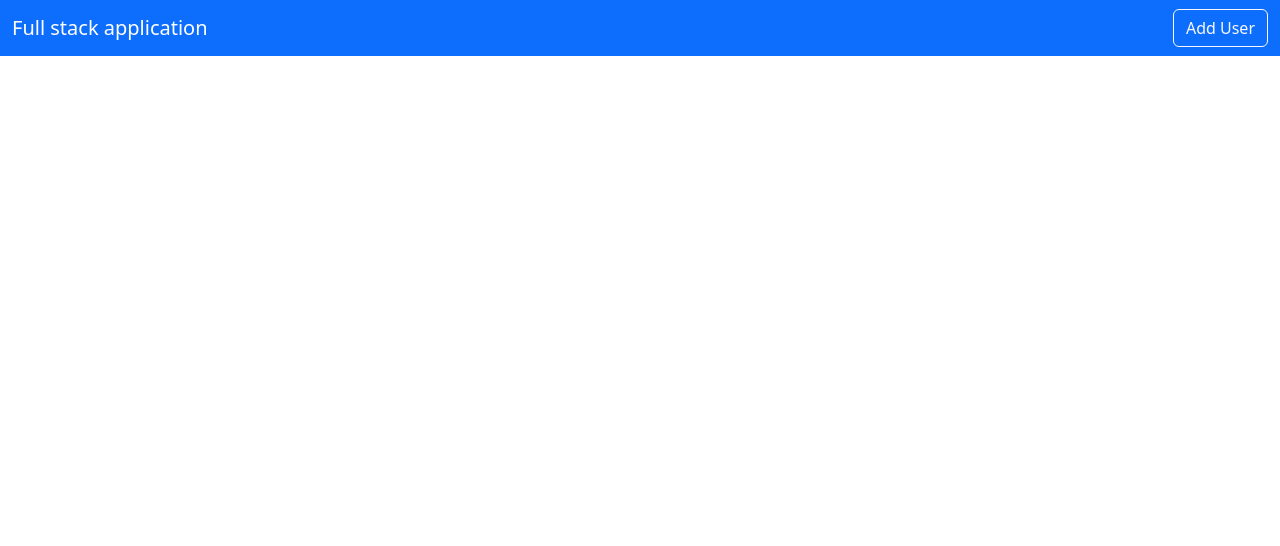
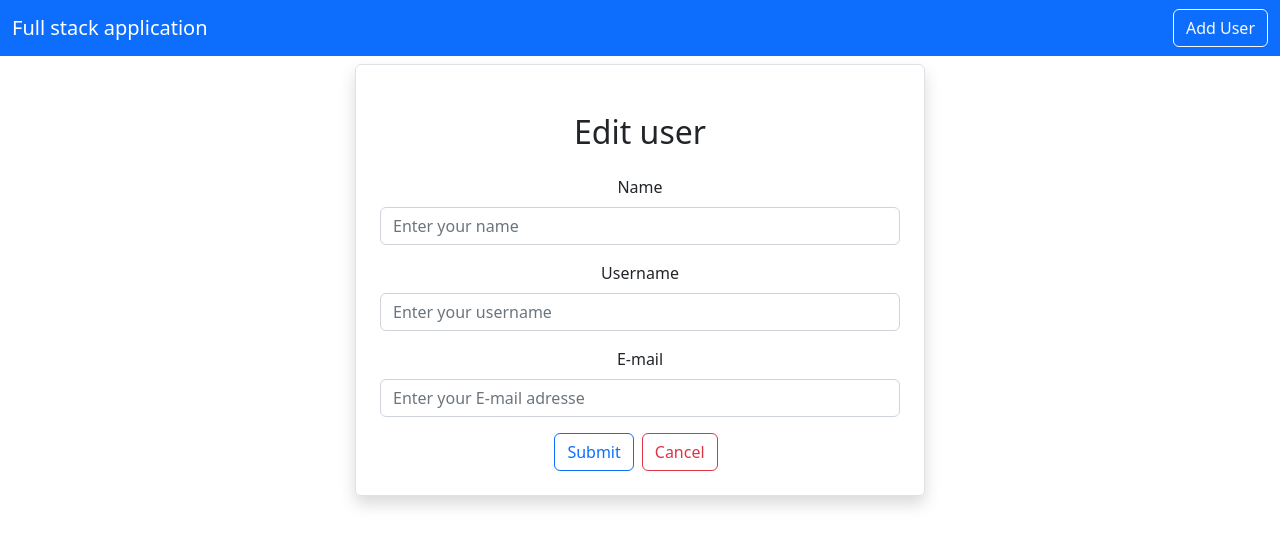
Before and after one commit to Abdelkarim-b/fullstack-front, a React (Create React App) app: page /edituser/1 in a window 1280 px wide. Shown: the top 546 px of the page. Built offline with nearby package versions, Linux system fonts and the light colour scheme; no server answers.

Commit message:
push but edit user not fixed

```diff
--- a/src/App.js
+++ b/src/App.js
@@ -4,6 +4,7 @@ import Navbar from "./layout/Navbar";
 import Home from "./pages/Home";
 import { BrowserRouter as Router, Routes, Route } from 'react-router-dom';
 import AddUser from './users/AddUser';
+import EditUser from './users/EditUser';
 
 function App() {
   return (
@@ -13,6 +14,7 @@ function App() {
         <Routes>
           <Route exact path='/' element={<Home />}></Route>
           <Route exact path='/adduser' element={<AddUser />}></Route>
+          <Route exact path='/edituser/:id' element={<EditUser />}></Route>
         </Routes>
       </Router>
     </div>
--- a/src/pages/Home.js
+++ b/src/pages/Home.js
@@ -1,5 +1,6 @@
 import React, { useEffect, useState } from "react"
 import axios from "axios"
+import { Link } from "react-router-dom"
 
 export default function Home() {
 
@@ -49,10 +50,13 @@ export default function Home() {
                   <td>{user.email}</td>
                   <td>
                     <button type="button" className="btn btn-primary mx-2">View</button>
-                    <button type="button" className="btn btn-outline-primary mx-2">Edit</button>
+                    <Link
+                      className="btn btn-outline-primary mx-2"
+                      to={`/edituser/${user.id}`}
+                    >
+                      Edit
+                    </Link>
                     <button type="button" className="btn btn-danger mx-2">Delete</button>
-
-
                   </td>
                 </tr>
 
--- a/src/users/EditUser.js
+++ b/src/users/EditUser.js
@@ -1,7 +1,92 @@
-import React from 'react'
+import axios from 'axios';
+import React, { useState, useEffect } from 'react'
+import { Link, useNavigate, useParams } from 'react-router-dom';
 
-export default function EditUser() {
+export default function EditUser()
+{
+
+  let navigate = useNavigate();
+  const { id } = useParams();
+
+  const [user, setUser] = useState({
+    name: "",
+    username: "",
+    email: ""
+  });
+
+  const onInputChage = (e) =>
+  {
+    setUser({ ...user, [e.target.name]: e.target.value })
+  }
+
+  useEffect(() =>
+  {
+    loadUserToEdit()
+  }) //execute every time when state change
+
+  const loadUserToEdit = async () =>
+  {
+    const result = await axios.get(`http://localhost:8080/user/${id}`);
+    setUser(result.data);
+  }
+
+  const onSubmit = (e) =>
+  {
+    e.preventDefault();
+    axios.put(`http://localhost:8080/user/${id}`, user);
+    navigate("/");
+  };
+
+
+
   return (
-    <div>EditUser</div>
+    <div className='container'>
+      <div className='row'>
+        <div className='col-md-6 offset-md-3 border rounded p-4 mt-2 shadow'>
+          <h2 className='text-center m-4'>Edit user</h2>
+          <form onSubmit={(e) => { onSubmit(e) }}>
+            <div className='mb-3'>
+              <label htmlFor='Name' className='form-label'>Name</label>
+              <input
+                type={"text"}
+                className="form-control"
+                placeholder="Enter your name"
+                name='name'
+                value={user.name}
+                onChange={(e) => { onInputChage(e) }}
+              />
+            </div>
+
+            <div className='mb-3'>
+              <label htmlFor='Username' className='form-label'>Username</label>
+              <input
+                type={"text"}
+                className="form-control"
+                placeholder="Enter your username"
+                name='username'
+                value={user.username}
+                onChange={(e) => { onInputChage(e) }}
+              />
+            </div>
+
+            <div className='mb-3'>
+              <label htmlFor='Email' className='form-label'>E-mail</label>
+              <input
+                type={"text"}
+                className="form-control"
+                placeholder="Enter your E-mail adresse"
+                name='email'
+                value={user.email}
+                onChange={(e) => { onInputChage(e) }}
+              />
+            </div>
+
+            <button type="submit" className="btn btn-outline-primary">Submit</button>
+            <Link className="btn btn-outline-danger mx-2" to="/">Cancel</Link>
+          </form>
+        </div>
+
+      </div>
+    </div>
   )
 }
```
